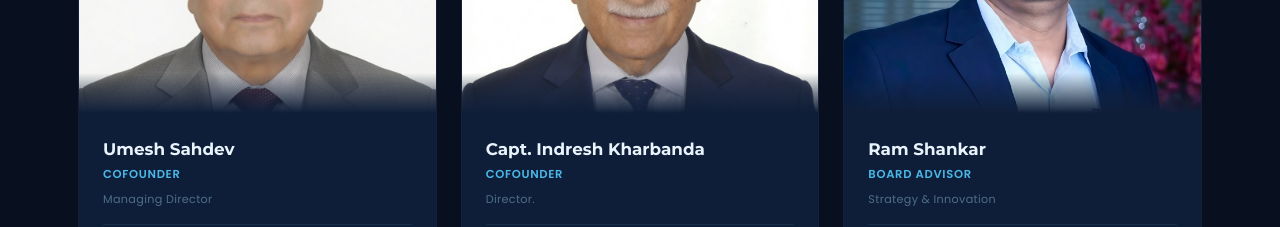
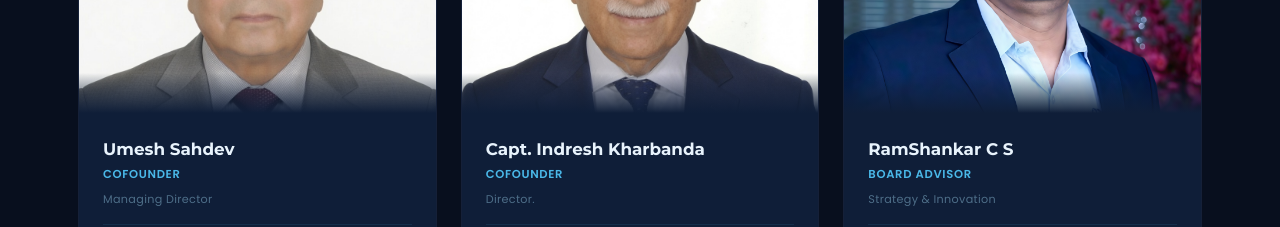
Before and after one commit to Sakthi-ctrl/Uminato-version, a Next.js app: page /about in a window 1280 px wide. Shown: the part 1320-1547 px from the top of the page. Built offline with nearby package versions, Linux system fonts and the light colour scheme.

Commit message:
Update name for Ram Shankar to RamShankar C S

```diff
--- a/src/app/about/page.tsx
+++ b/src/app/about/page.tsx
@@ -21,7 +21,7 @@ const FOUNDERS = [
   },
   {
     photo: '/image 02.jpg',
-    name: 'Ram Shankar',
+    name: 'RamShankar C S',
     role: 'Board Advisor',
     expertise: 'Strategy & Innovation',
     bio: 'Founder of Maxbyte Technologies across India, the Middle East, and the USA, and one of the foremost pioneers of Industry 4.0 — bringing deep expertise in AI, robotics, and intelligent systems.',
```
